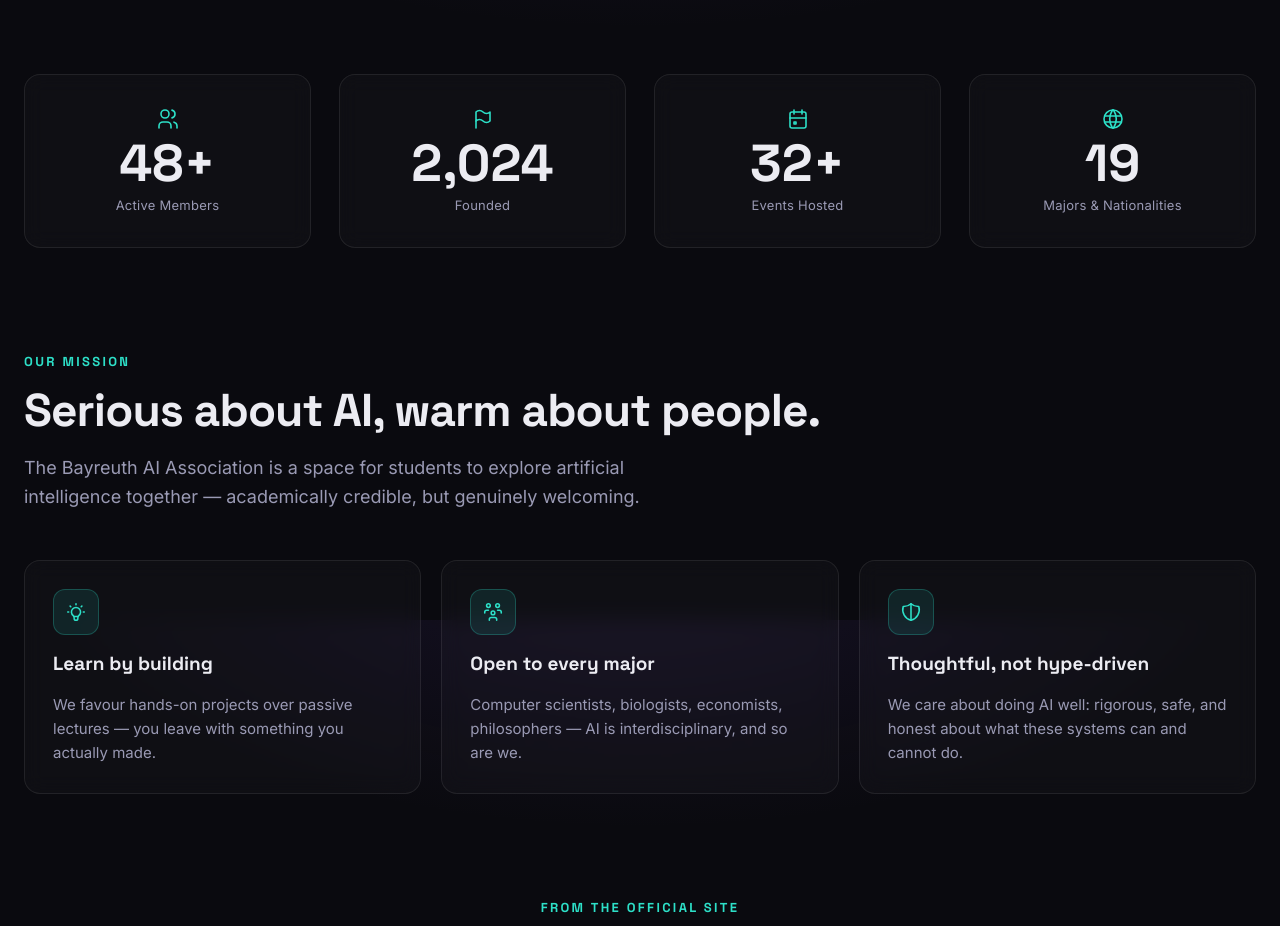
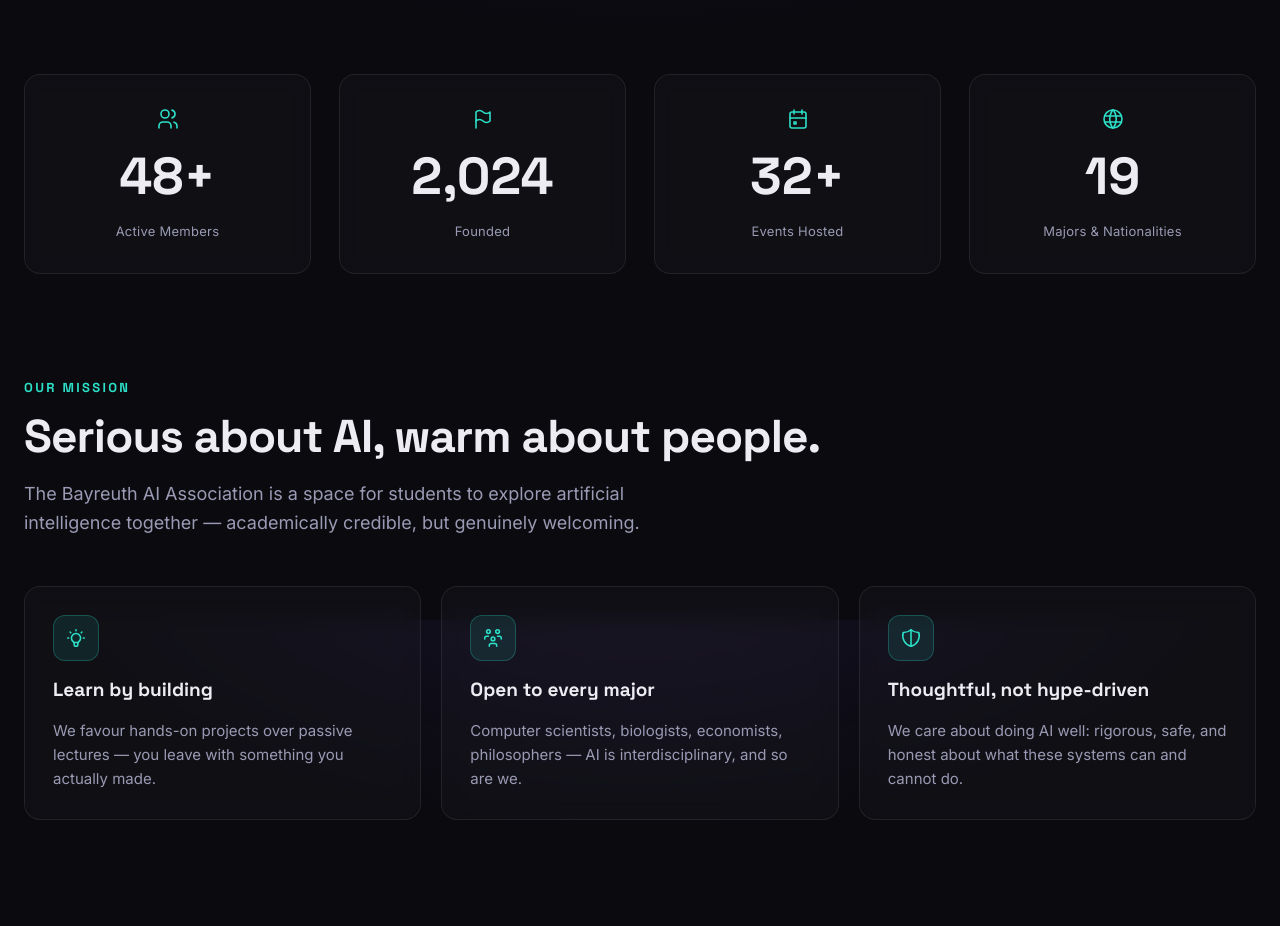
Before and after one commit to mohammadahmadteq/bayreuth-ai-website-first-revision, a React (Vite) app: page / in a window 1280 px wide. Shown: the part 980-1906 px from the top of the page. Built offline with nearby package versions, Linux system fonts and the light colour scheme.

Commit message:
lujgougoug

```diff
--- a/src/components/home/StatsCounter.tsx
+++ b/src/components/home/StatsCounter.tsx
@@ -47,7 +47,7 @@
                   fontFamily: 'Space Grotesk, sans-serif',
                   fontSize: 'clamp(34px, 5vw, 52px)',
                   fontWeight: 700,
-                  lineHeight: 1,
+                  lineHeight: 1.5,
                   color: 'var(--color-text)',
                 }}
               >
```
